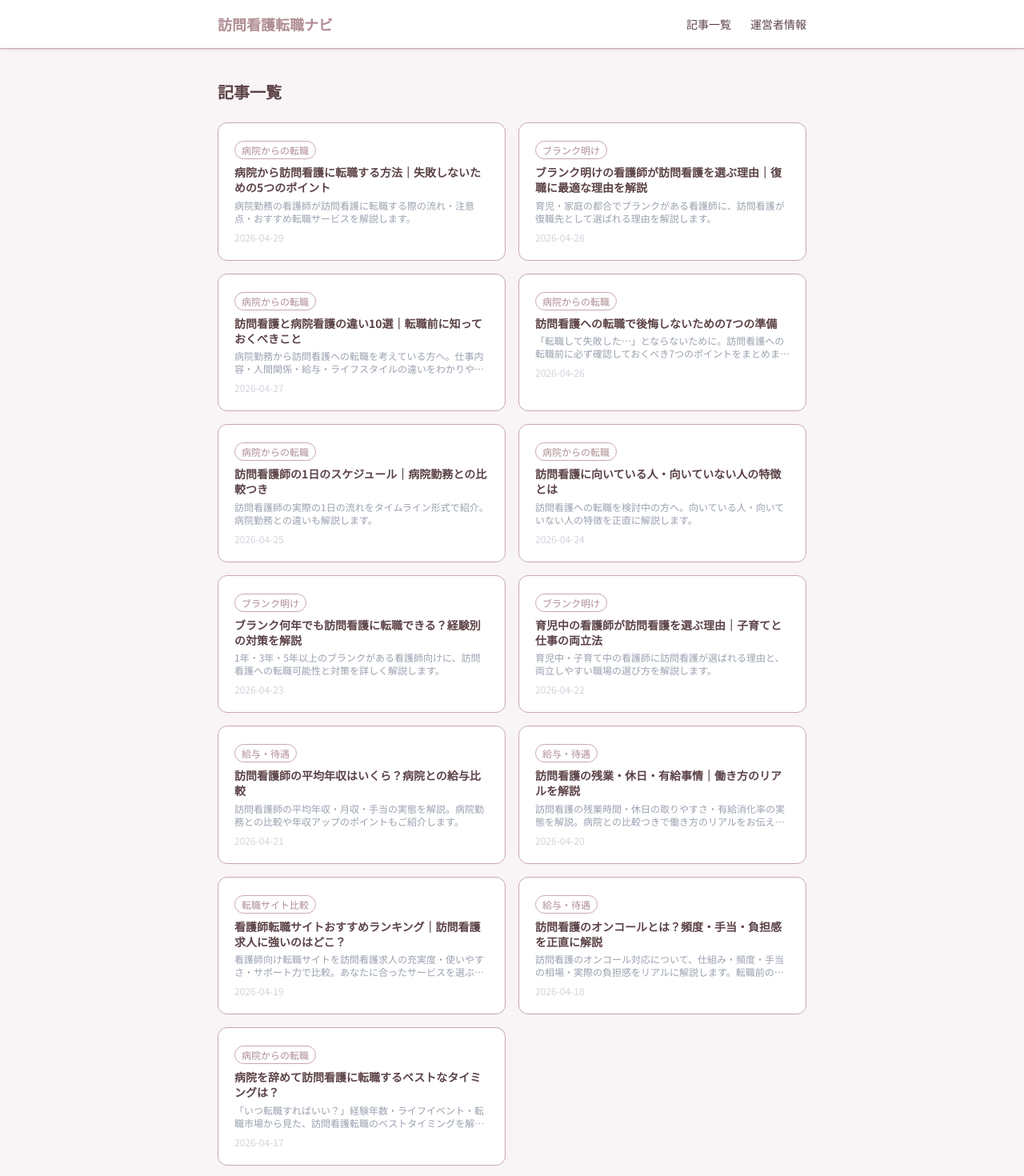
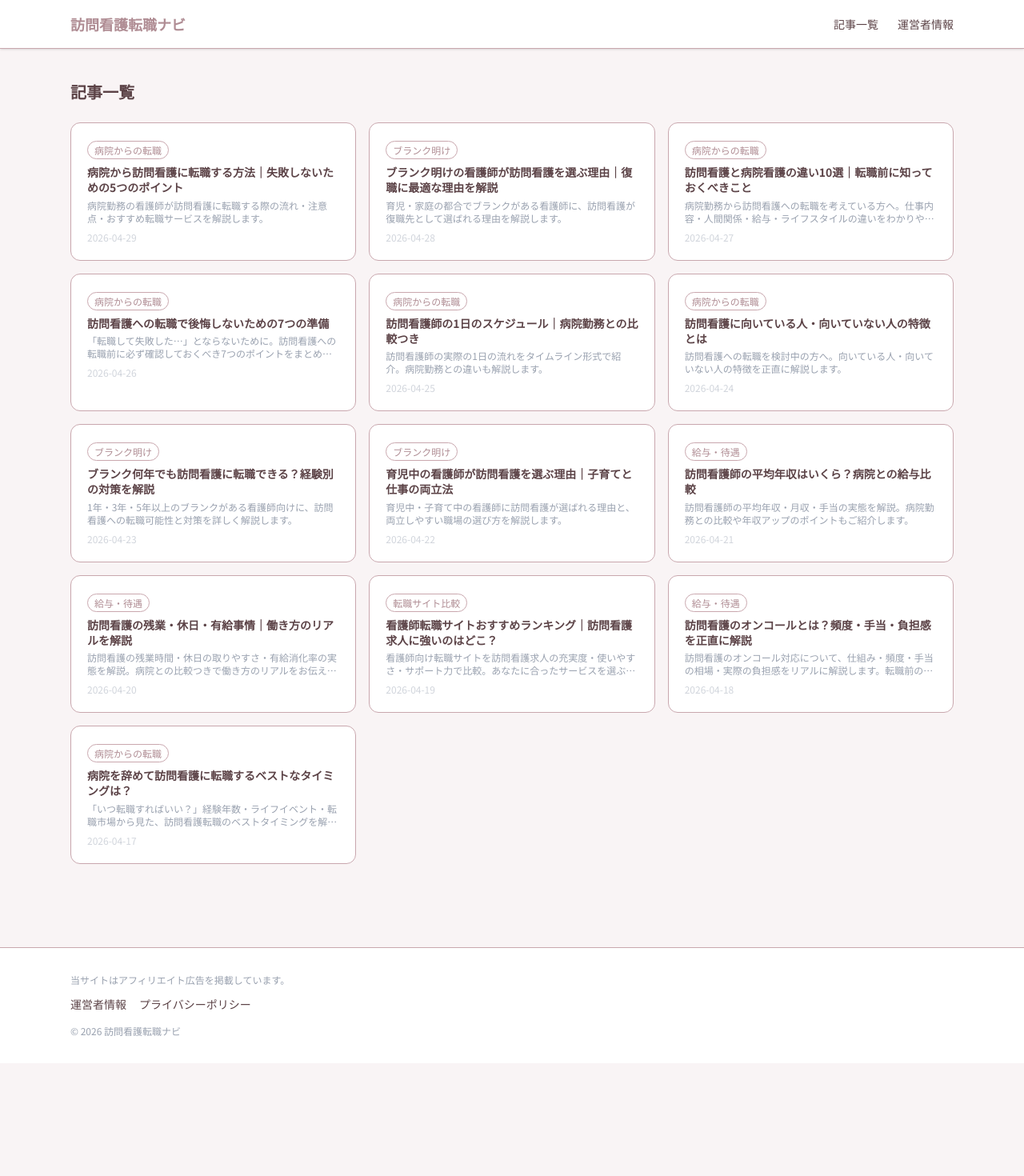
Before and after one commit to ota-sanpot/home_nurse, a Next.js app: page /articles in a window 1280 px wide. Shown: the top 1470 px of the page at 80% size. After the commit the page ends 1329 px from the top, so only its background shows below. Built offline with nearby package versions, Linux system fonts and the light colour scheme.

Commit message:
fix: widen layout for PC (max-w-6xl header/footer/lists, max-w-4xl articles, 3-col grid on lg)

```diff
--- a/src/app/about/page.tsx
+++ b/src/app/about/page.tsx
@@ -7,7 +7,7 @@ export const metadata: Metadata = {
 
 export default function AboutPage() {
   return (
-    <div className="max-w-3xl mx-auto px-4 py-10">
+    <div className="max-w-4xl mx-auto px-6 py-10">
       <h1 className="text-xl font-bold text-rose-text mb-6">運営者情報</h1>
       <div className="bg-white border border-rose-accent rounded-xl p-6 text-sm text-rose-text space-y-4">
         <div>
--- a/src/app/articles/[slug]/page.tsx
+++ b/src/app/articles/[slug]/page.tsx
@@ -36,7 +36,7 @@ export default async function ArticlePage({ params }: Props) {
   const { frontmatter, content } = article
 
   return (
-    <div className="max-w-3xl mx-auto px-4 py-10">
+    <div className="max-w-4xl mx-auto px-6 py-10">
       <span className="text-xs text-rose-primary font-medium border border-rose-accent rounded-full px-2 py-0.5">
         {frontmatter.category}
       </span>
--- a/src/app/articles/page.tsx
+++ b/src/app/articles/page.tsx
@@ -11,9 +11,9 @@ export default async function ArticlesPage() {
   const articles = await getAllArticles()
 
   return (
-    <div className="max-w-3xl mx-auto px-4 py-10">
+    <div className="max-w-6xl mx-auto px-6 py-10">
       <h1 className="text-xl font-bold text-rose-text mb-6">記事一覧</h1>
-      <div className="grid grid-cols-1 sm:grid-cols-2 gap-4">
+      <div className="grid grid-cols-1 sm:grid-cols-2 lg:grid-cols-3 gap-4">
         {articles.map((article) => (
           <ArticleCard key={article.slug} article={article} />
         ))}
--- a/src/app/page.tsx
+++ b/src/app/page.tsx
@@ -8,9 +8,9 @@ export default async function HomePage() {
   return (
     <>
       <HeroSection />
-      <div className="max-w-3xl mx-auto px-4 py-10">
+      <div className="max-w-6xl mx-auto px-6 py-10">
         <h2 className="text-base font-bold text-rose-text mb-5">注目記事</h2>
-        <div className="grid grid-cols-1 sm:grid-cols-2 gap-4">
+        <div className="grid grid-cols-1 sm:grid-cols-2 lg:grid-cols-3 gap-4">
           {articles.map((article) => (
             <ArticleCard key={article.slug} article={article} />
           ))}
--- a/src/app/privacy/page.tsx
+++ b/src/app/privacy/page.tsx
@@ -7,7 +7,7 @@ export const metadata: Metadata = {
 
 export default function PrivacyPage() {
   return (
-    <div className="max-w-3xl mx-auto px-4 py-10">
+    <div className="max-w-4xl mx-auto px-6 py-10">
       <h1 className="text-xl font-bold text-rose-text mb-6">プライバシーポリシー</h1>
       <div className="bg-white border border-rose-accent rounded-xl p-6 text-sm text-rose-text space-y-6">
         <section>
--- a/src/components/Footer.tsx
+++ b/src/components/Footer.tsx
@@ -3,7 +3,7 @@ import Link from 'next/link'
 export default function Footer() {
   return (
     <footer className="bg-white border-t border-rose-accent mt-16">
-      <div className="max-w-3xl mx-auto px-4 py-8 text-sm text-rose-text">
+      <div className="max-w-6xl mx-auto px-6 py-8 text-sm text-rose-text">
         <p className="mb-3 text-xs text-gray-400">
           当サイトはアフィリエイト広告を掲載しています。
         </p>
--- a/src/components/Header.tsx
+++ b/src/components/Header.tsx
@@ -3,7 +3,7 @@ import Link from 'next/link'
 export default function Header() {
   return (
     <header className="bg-white border-b border-rose-accent shadow-sm">
-      <div className="max-w-3xl mx-auto px-4 py-4 flex items-center justify-between">
+      <div className="max-w-6xl mx-auto px-6 py-4 flex items-center justify-between">
         <Link href="/" className="text-rose-primary font-bold text-lg hover:text-rose-dark transition-colors">
           訪問看護転職ナビ
         </Link>
```
